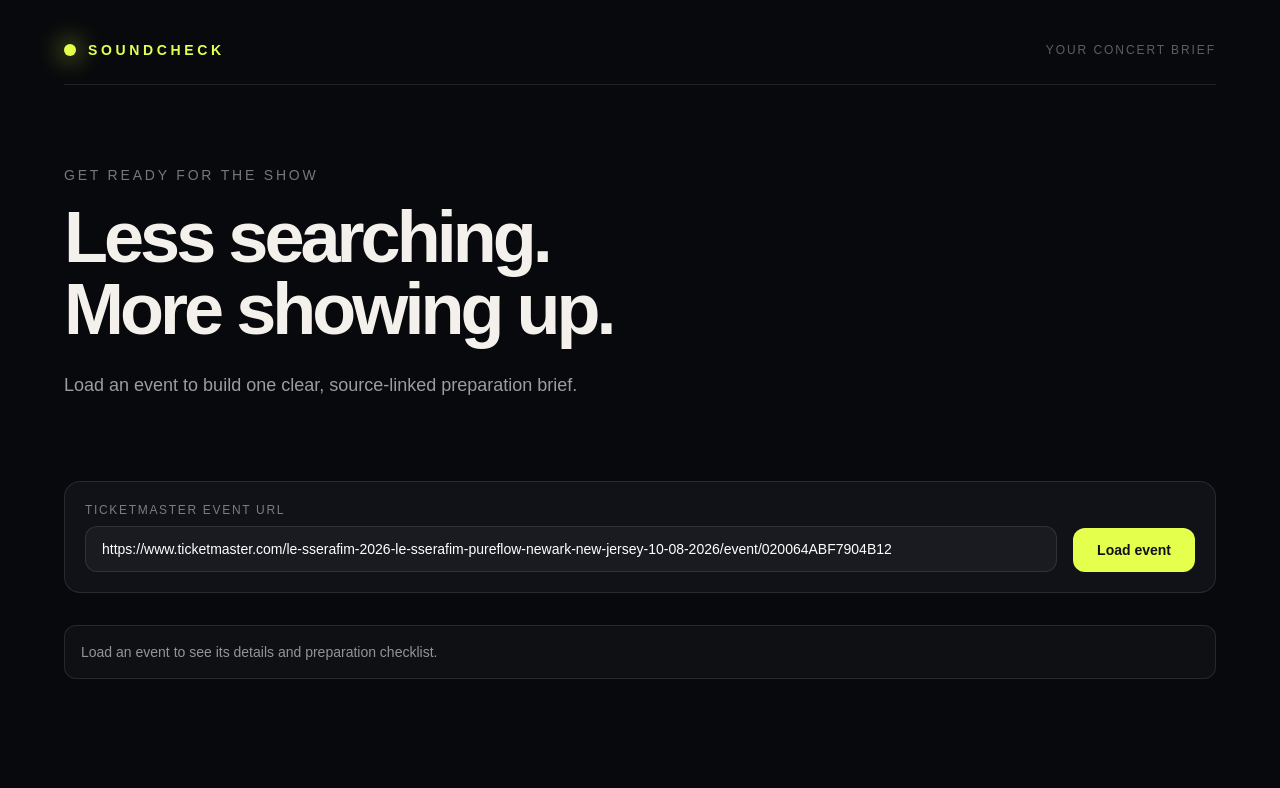
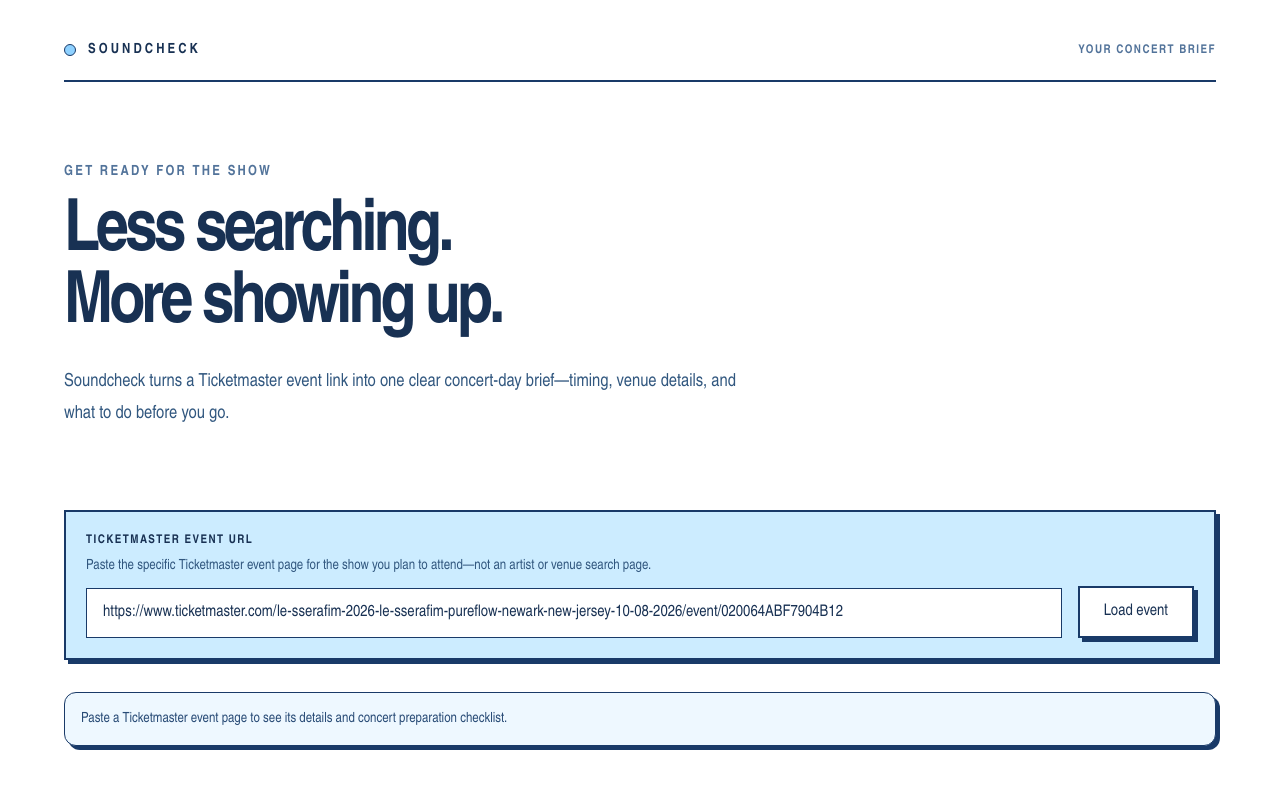
Before and after one commit to friedporkdumplings/soundcheck-mvp, a Next.js app: page / in a window 1280 px wide. Shown: the top 788 px of the page. Built offline with nearby package versions, Linux system fonts and the light colour scheme.

Commit message:
Refresh Soundcheck visual design

```diff
--- a/app/globals.css
+++ b/app/globals.css
@@ -1,14 +1,15 @@
+@config "../tailwind.config.mjs";
 @import "tailwindcss";
 
 :root {
-  --background: #08090c;
-  --foreground: #f4f1ec;
+  --background: #ffffff;
+  --foreground: #183153;
 }
 
 @theme inline {
   --color-background: var(--background);
   --color-foreground: var(--foreground);
-  --font-sans: Arial, Helvetica, sans-serif;
+  --font-sans: "Arial Narrow", "Helvetica Neue", Arial, sans-serif;
 }
 
 * {
@@ -23,5 +24,10 @@
   margin: 0;
   background: var(--background);
   color: var(--foreground);
-  font-family: Arial, Helvetica, sans-serif;
+  font-family: "Arial Narrow", "Helvetica Neue", Arial, sans-serif;
 }
+
+button,
+input {
+  font: inherit;
+}
--- a/app/page.tsx
+++ b/app/page.tsx
@@ -56,32 +56,32 @@
   }
 
   return (
-    <main className="min-h-screen bg-[#08090c] px-5 py-6 text-[#f4f1ec] sm:px-10 sm:py-10">
+    <main className="min-h-screen bg-white px-5 py-6 text-[#183153] sm:px-10 sm:py-10">
       <div className="mx-auto max-w-6xl">
-        <header className="flex items-center justify-between border-b border-white/10 pb-6">
-          <div className="flex items-center gap-3"><span className="h-3 w-3 rounded-full bg-[#e5ff4d] shadow-[0_0_24px_4px_rgba(229,255,77,0.45)]" /><span className="text-sm font-semibold tracking-[0.26em] text-[#e5ff4d] uppercase">Soundcheck</span></div>
-          <span className="text-xs tracking-[0.16em] text-white/35 uppercase">Your concert brief</span>
+        <header className="flex items-center justify-between border-b-2 border-[#193a68] pb-5">
+          <div className="flex items-center gap-3"><span className="h-3 w-3 rounded-full border border-[#193a68] bg-[#8ed1ff]" /><span className="text-sm font-black tracking-[0.22em] text-[#183153] uppercase">Soundcheck</span></div>
+          <span className="text-xs font-bold tracking-[0.12em] text-[#52739a] uppercase">Your concert brief</span>
         </header>
 
-        <section className="py-14 sm:py-20"><p className="mb-4 text-sm tracking-[0.2em] text-white/45 uppercase">Get ready for the show</p><h1 className="max-w-3xl text-5xl font-semibold tracking-[-0.055em] sm:text-7xl">Less searching.<br />More showing up.</h1><p className="mt-6 max-w-xl text-lg leading-8 text-white/60">Load an event to build one clear, source-linked preparation brief.</p></section>
+        <section className="py-14 sm:py-20"><p className="mb-4 text-sm font-bold tracking-[0.16em] text-[#52739a] uppercase">Get ready for the show</p><h1 className="max-w-4xl text-5xl font-black tracking-[-0.055em] text-[#183153] sm:text-7xl">Less searching.<br />More showing up.</h1><p className="mt-6 max-w-2xl text-lg leading-8 text-[#31577f]">Soundcheck turns a Ticketmaster event link into one clear concert-day brief—timing, venue details, and what to do before you go.</p></section>
 
-        <form onSubmit={submit} className="rounded-2xl border border-white/10 bg-[#101217] p-4 sm:flex sm:items-end sm:gap-4 sm:p-5">
-          <label className="block flex-1"><span className="mb-2 block text-xs font-medium tracking-[0.14em] text-white/45 uppercase">Ticketmaster event URL</span><input value={url} onChange={(e) => setUrl(e.target.value)} className="w-full rounded-xl border border-white/10 bg-white/[.04] px-4 py-3 text-sm text-white outline-none transition focus:border-[#e5ff4d]/70" placeholder="Paste a Ticketmaster event URL" /></label>
-          <button className="mt-3 w-full rounded-xl bg-[#e5ff4d] px-6 py-3 text-sm font-semibold text-[#101217] transition hover:bg-[#f0ff91] sm:mt-0 sm:w-auto" type="submit">Load event</button>
+        <form onSubmit={submit} className="border-2 border-[#193a68] bg-[#ccecff] p-4 shadow-[4px_4px_0_#193a68] sm:flex sm:items-end sm:gap-4 sm:p-5">
+          <label className="block flex-1"><span className="mb-2 block text-xs font-black tracking-[0.12em] text-[#183153] uppercase">Ticketmaster event URL</span><span className="mb-3 block text-sm leading-5 text-[#31577f]">Paste the specific Ticketmaster event page for the show you plan to attend—not an artist or venue search page.</span><input value={url} onChange={(e) => setUrl(e.target.value)} className="w-full border border-[#193a68] bg-white px-4 py-3 text-sm text-[#183153] outline-none placeholder:text-[#7894b3] focus:shadow-[3px_3px_0_#193a68]" placeholder="https://www.ticketmaster.com/.../event/..." /></label>
+          <button className="mt-3 w-full border-2 border-[#193a68] bg-white px-6 py-3 text-sm font-black text-[#183153] shadow-[4px_4px_0_#193a68] transition hover:translate-x-[2px] hover:translate-y-[2px] hover:shadow-[2px_2px_0_#193a68] sm:mt-0 sm:w-auto" type="submit">Load event</button>
         </form>
 
         <div className="mt-8">{loading && <LoadingState />}{error && <ErrorState message={error} />}</div>
 
         {event && !loading && <section className="mt-8 grid gap-5 lg:grid-cols-[1.5fr_1fr]">
-          <article className="rounded-2xl border border-white/10 bg-[#101217] p-6 sm:p-8"><div className="flex flex-wrap items-center justify-between gap-4"><SectionBadge status={event.sourceStatus} /><button onClick={saveEvent} className="text-sm text-white/55 underline-offset-4 hover:text-white hover:underline">Save event</button></div><h2 className="mt-8 text-3xl font-semibold tracking-tight sm:text-4xl">{event.name}</h2><p className="mt-3 text-white/55">{event.artist} · {event.tour}</p><div className="mt-8 grid gap-5 border-t border-white/10 pt-6 sm:grid-cols-2"><Fact label="Date" value={event.date} /><Fact label="Time" value={event.time} /><Fact label="Venue" value={event.venue} /><Fact label="Address" value={event.address} /></div><a className="mt-8 inline-block text-sm text-[#e5ff4d] underline-offset-4 hover:underline" href={event.sourceUrl} target="_blank" rel="noreferrer">View event source ↗</a></article>
-          <aside className="rounded-2xl border border-white/10 bg-[#101217] p-6 sm:p-8"><p className="text-xs tracking-[0.16em] text-white/45 uppercase">Your preparation</p><h2 className="mt-3 text-2xl font-semibold">Before you go</h2><div className="mt-6 space-y-3">{config.checklist.map((item, index) => <label key={item} className="flex cursor-pointer items-center gap-3 rounded-xl border border-white/10 px-4 py-3 text-sm text-white/75"><input type="checkbox" checked={checked[index] ?? false} onChange={() => toggleChecklist(index)} className="h-4 w-4 accent-[#e5ff4d]" />{item}</label>)}</div></aside>
+          <article className="border-2 border-[#193a68] bg-white p-6 shadow-[4px_4px_0_#193a68] sm:p-8"><div className="flex flex-wrap items-center justify-between gap-4"><SectionBadge status={event.sourceStatus} /><button onClick={saveEvent} className="text-sm font-bold text-[#31577f] underline decoration-2 underline-offset-4 hover:text-[#183153]">Save event</button></div><h2 className="mt-8 text-3xl font-black tracking-tight text-[#183153] sm:text-4xl">{event.name}</h2><p className="mt-3 text-[#52739a]">{event.artist} · {event.tour}</p><div className="mt-8 grid gap-5 border-t-2 border-[#d5e9f8] pt-6 sm:grid-cols-2"><Fact label="Date" value={event.date} /><Fact label="Time" value={event.time} /><Fact label="Venue" value={event.venue} /><Fact label="Address" value={event.address} /></div><a className="mt-8 inline-block text-sm font-bold text-[#31577f] underline decoration-2 underline-offset-4 hover:text-[#183153]" href={event.sourceUrl} target="_blank" rel="noreferrer">View event source ↗</a></article>
+          <aside className="border-2 border-[#193a68] bg-[#eef8ff] p-6 shadow-[4px_4px_0_#193a68] sm:p-8"><p className="text-xs font-black tracking-[0.14em] text-[#52739a] uppercase">Your preparation</p><h2 className="mt-3 text-2xl font-black text-[#183153]">Before you go</h2><div className="mt-6 space-y-3">{config.checklist.map((item, index) => <label key={item} className="flex cursor-pointer items-center gap-3 border border-[#193a68] bg-white px-4 py-3 text-sm font-medium text-[#284b76]"><input type="checkbox" checked={checked[index] ?? false} onChange={() => toggleChecklist(index)} className="h-4 w-4 accent-[#5baeea]" />{item}</label>)}</div></aside>
         </section>}
 
-        {!event && !loading && !error && <div className="mt-8"><EmptyState message="Load an event to see its details and preparation checklist." /></div>}
-        {saved.length > 0 && <section className="mt-12 border-t border-white/10 pt-8"><p className="text-xs tracking-[0.16em] text-white/45 uppercase">Saved events</p><div className="mt-4 grid gap-3 sm:grid-cols-2">{saved.map((item) => <button key={item.sourceUrl} onClick={() => { setEvent(item); setUrl(item.sourceUrl); }} className="rounded-xl border border-white/10 bg-[#101217] p-4 text-left hover:border-[#e5ff4d]/40"><p className="font-medium">{item.name}</p><p className="mt-1 text-sm text-white/50">{item.venue} · {item.date}</p></button>)}</div></section>}
+        {!event && !loading && !error && <div className="mt-8"><EmptyState message="Paste a Ticketmaster event page to see its details and concert preparation checklist." /></div>}
+        {saved.length > 0 && <section className="mt-12 border-t-2 border-[#193a68] pt-8"><p className="text-xs font-black tracking-[0.14em] text-[#52739a] uppercase">Saved events</p><div className="mt-4 grid gap-3 sm:grid-cols-2">{saved.map((item) => <button key={item.sourceUrl} onClick={() => { setEvent(item); setUrl(item.sourceUrl); }} className="border border-[#193a68] bg-white p-4 text-left shadow-[3px_3px_0_#193a68] transition hover:translate-x-[1px] hover:translate-y-[1px] hover:shadow-[2px_2px_0_#193a68]"><p className="font-black text-[#183153]">{item.name}</p><p className="mt-1 text-sm text-[#52739a]">{item.venue} · {item.date}</p></button>)}</div></section>}
       </div>
     </main>
   );
 }
 
-function Fact({ label, value }: { label: string; value: string }) { return <div><p className="text-xs tracking-[0.14em] text-white/35 uppercase">{label}</p><p className="mt-2 text-sm text-white/80">{value}</p></div>; }
+function Fact({ label, value }: { label: string; value: string }) { return <div><p className="text-xs font-black tracking-[0.12em] text-[#52739a] uppercase">{label}</p><p className="mt-2 text-sm font-medium text-[#183153]">{value}</p></div>; }
--- a/components/ui/EmptyState.tsx
+++ b/components/ui/EmptyState.tsx
@@ -1,3 +1,3 @@
 export function EmptyState({ message }: { message: string }) {
-  return <p className="rounded-xl border border-white/10 bg-white/[.03] p-4 text-sm text-white/55">{message}</p>;
+  return <p className="rounded-xl border border-[#193a68] bg-[#eef8ff] p-4 text-sm text-[#284b76] shadow-[4px_4px_0_#193a68]">{message}</p>;
 }
--- a/components/ui/ErrorState.tsx
+++ b/components/ui/ErrorState.tsx
@@ -1,3 +1,3 @@
 export function ErrorState({ message }: { message: string }) {
-  return <p className="rounded-xl border border-red-300/20 bg-red-300/10 p-4 text-sm text-red-100" role="alert">{message}</p>;
+  return <p className="rounded-xl border border-[#9a4e54] bg-[#fff2f3] p-4 text-sm text-[#742f38] shadow-[4px_4px_0_#9a4e54]" role="alert">{message}</p>;
 }
--- a/components/ui/LoadingState.tsx
+++ b/components/ui/LoadingState.tsx
@@ -1,3 +1,3 @@
 export function LoadingState() {
-  return <p className="text-sm text-white/55" role="status">Loading event details…</p>;
+  return <p className="text-sm font-medium text-[#284b76]" role="status">Loading event details…</p>;
 }
--- a/components/ui/SectionBadge.tsx
+++ b/components/ui/SectionBadge.tsx
@@ -1,5 +1,5 @@
 import type { SourceStatus } from "@/lib/source";
 
 export function SectionBadge({ status }: { status: SourceStatus }) {
-  return <span className="inline-flex rounded-full border border-[#e5ff4d]/30 bg-[#e5ff4d]/10 px-3 py-1 text-xs font-medium text-[#e5ff4d]">{status}</span>;
+  return <span className="inline-flex rounded-full border border-[#193a68] bg-[#ccecff] px-3 py-1 text-xs font-bold text-[#183153]">{status}</span>;
 }
--- /dev/null
+++ b/tailwind.config.mjs
@@ -0,0 +1,20 @@
+/** @type {import('tailwindcss').Config} */
+const config = {
+  theme: {
+    extend: {
+      colors: {
+        paper: "#ffffff",
+        sky: "#ccecff",
+        mist: "#eef8ff",
+        navy: "#193a68",
+        ink: "#183153",
+      },
+      boxShadow: {
+        "soft-brutal": "4px 4px 0 #193a68",
+        "soft-brutal-sm": "3px 3px 0 #193a68",
+      },
+    },
+  },
+};
+
+export default config;
```
Also changed, not shown: 1 other file (tests, documents, lock files or other folders).
